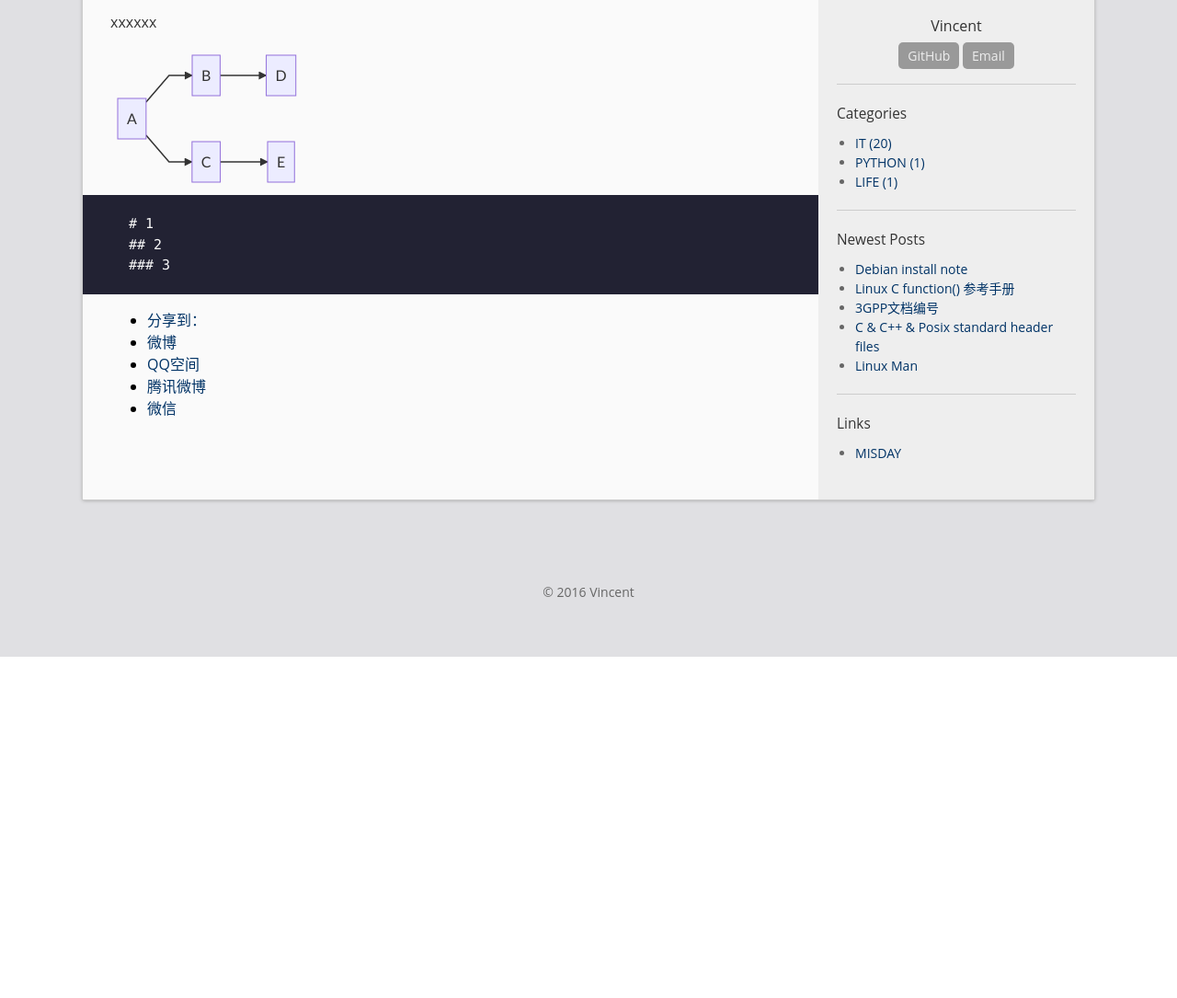
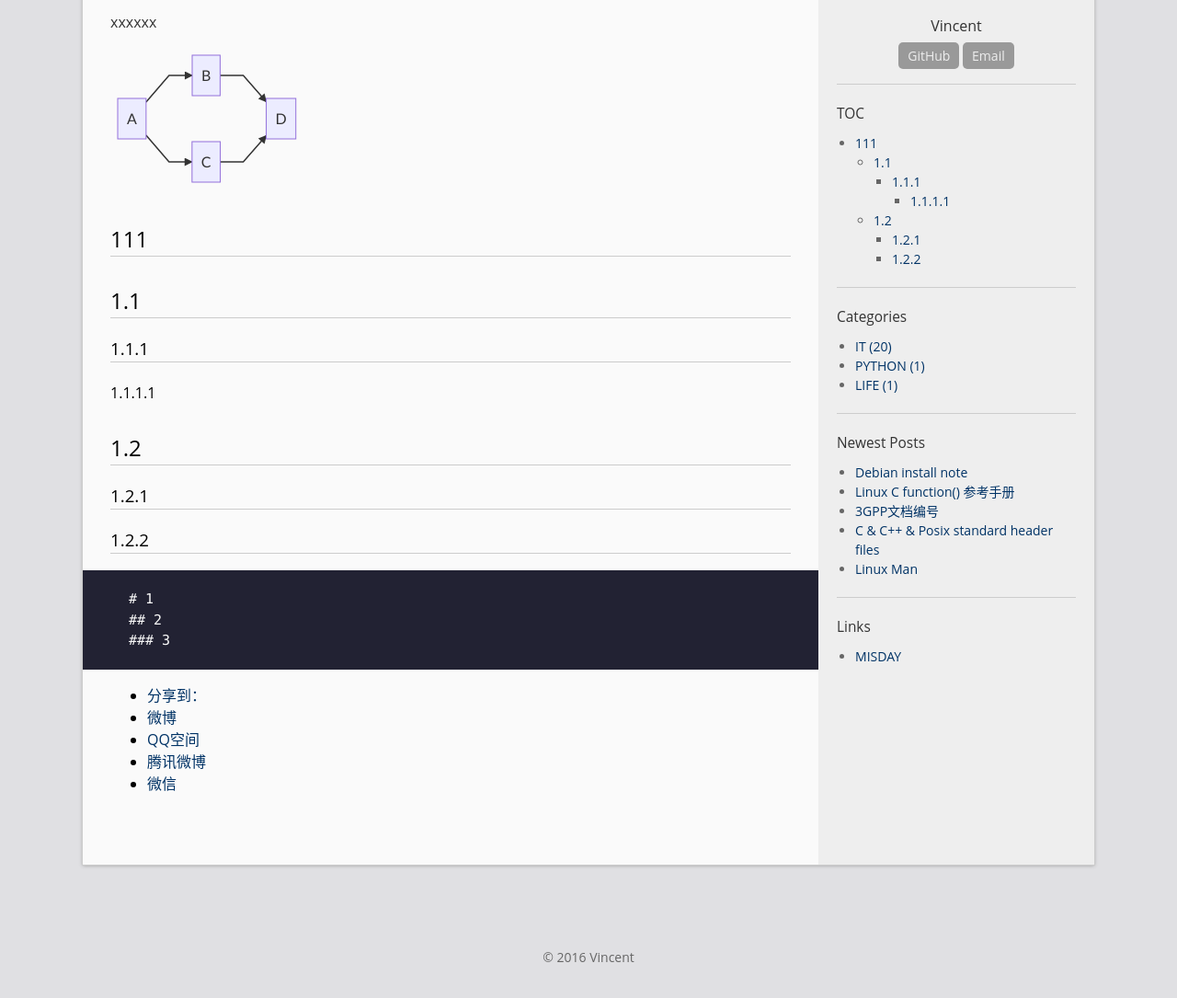
Before and after one commit to suseme/misday, a Jekyll site: the page built from _posts/2000-01-01-about.md, in a window 1280 px wide, cut to the strip 261-1372 px from the top of the page. Shown: the top 1085 px of the strip at 92% size. Built offline with Jekyll 4.4.1, drawn with Linux system fonts in a browser that asks for light colours; comment, search, counter and statistics services are not loaded; before the commit the page ends 975 px from its top, so only the background shows below that.

Commit message:
Update 2000-01-01-about.md

````diff
--- a/_posts/2000-01-01-about.md
+++ b/_posts/2000-01-01-about.md
@@ -10,8 +10,16 @@ graph LR;
     A-->B;
     A-->C;
     B-->D;
-    C-->E;
+    C-->D;
 </div>
+
+# 111
+## 1.1
+### 1.1.1
+#### 1.1.1.1
+## 1.2
+### 1.2.1
+### 1.2.2
 
 ```mindmap
 # 1
````
